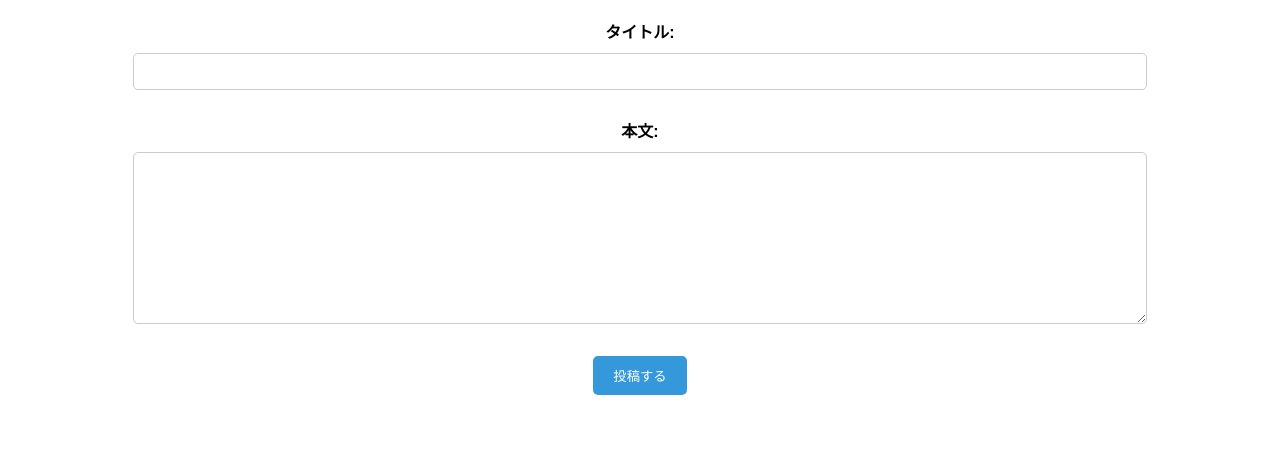
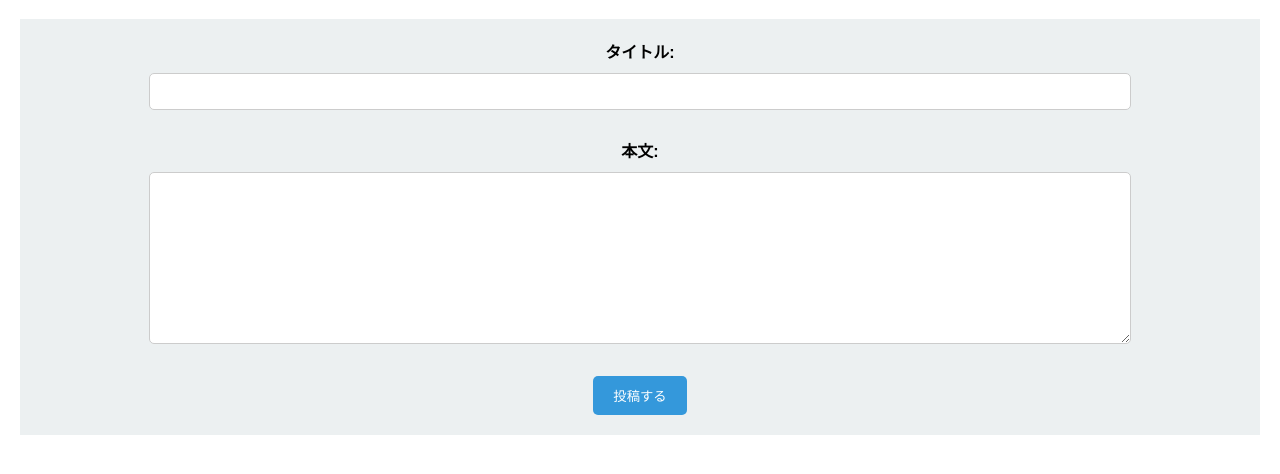
Before and after one commit to im-ssawa/git-app, a plain HTML site: page index.html in a window 1280 px wide. Shown: the part 70-544 px from the top of the page. Drawn offline with Linux system fonts and the light colour scheme.

Commit message:
CSSプロパティの修正

```diff
--- a/style.css
+++ b/style.css
@@ -9,7 +9,9 @@ h1 {
 }
 
 form {
+    padding: 20px;
     margin-top: 20px;
+    background-color: #ecf0f1;
 }
 
 label {
```
